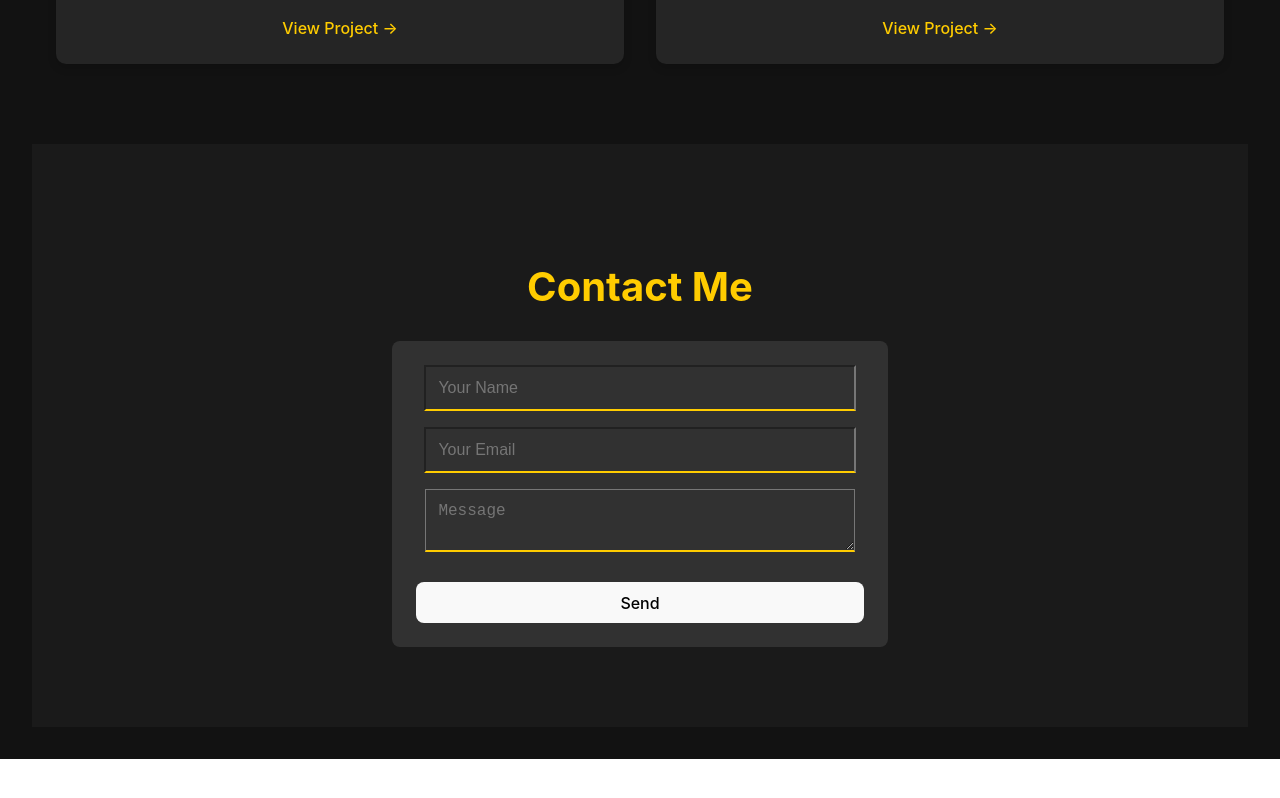
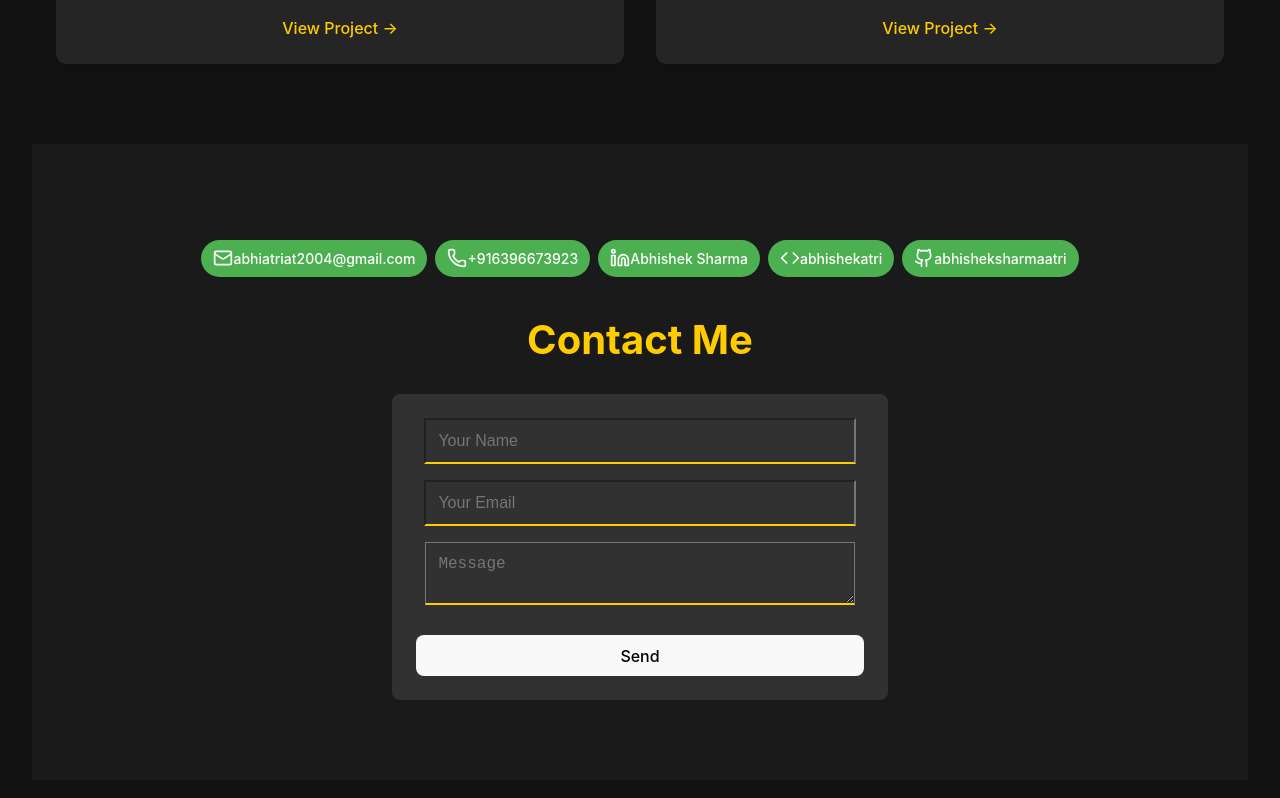
Before and after one commit to Abhisheksharmaatri/Portfolio, a React (Vite) app: page / in a window 1280 px wide. Shown: the part 1700-2498 px from the top of the page. Before the commit the page ends 2459 px from the top, so only its background shows below. Built offline with nearby package versions, Linux system fonts and the light colour scheme.

Commit message:
added contact details

```diff
--- a/src/App.css
+++ b/src/App.css
@@ -260,6 +260,43 @@
   margin-top: 1.5rem;
 }
 
+.contact-list {
+  display: flex;
+  flex-wrap: wrap;
+  justify-content: center;
+  align-items: center;
+  /* Allows items to wrap when space is filled */
+  gap: 8px;
+  /* Adds spacing between items */
+  padding: 0;
+  list-style: none;
+}
+
+.contact-list-item {
+  background-color: #4caf50;
+  /* Blue background */
+  color: white;
+  /* White text */
+  padding: 8px 12px;
+  /* Padding for button-like appearance */
+  border-radius: 20px;
+  /* Rounded corners */
+  font-size: 14px;
+  font-weight: bold;
+  text-align: center;
+  white-space: nowrap;
+  /* Prevents text from breaking */
+  cursor: default;
+  transition: 0.3s;
+}
+
+.contact-list-item a {
+  color: white;
+  display: flex;
+  justify-content: space-between;
+  align-items: center;
+}
+
 /* Footer */
 .footer {
   text-align: center;
--- a/src/components/Contact.jsx
+++ b/src/components/Contact.jsx
@@ -1,6 +1,40 @@
 import { useForm } from 'react-hook-form'
 import emailjs from '@emailjs/browser'
 import '../App.css' // Importing the external CSS file
+import { Mail, Phone, Linkedin, Github, Code } from 'lucide-react' // Icons
+
+const contactDetails = [
+  {
+    name: 'Email',
+    value: 'abhiatriat2004@gmail.com',
+    url: 'mailto:abhiatriat2004@gmail.com',
+    icon: <Mail size={20} />
+  },
+  {
+    name: 'Contact',
+    value: '+916396673923',
+    url: 'tel:+916396673923',
+    icon: <Phone size={20} />
+  },
+  {
+    name: 'LinkedIn',
+    value: 'Abhishek Sharma',
+    url: 'https://www.linkedin.com/in/abhishek-sharma-25a17a229/',
+    icon: <Linkedin size={20} />
+  },
+  {
+    name: 'LeetCode',
+    value: 'abhishekatri',
+    url: 'https://leetcode.com/abhishekatri/',
+    icon: <Code size={20} />
+  },
+  {
+    name: 'GitHub',
+    value: 'abhisheksharmaatri',
+    url: 'https://github.com/Abhisheksharmaatri',
+    icon: <Github size={20} />
+  }
+]
 
 const Contact = () => {
   const { register, handleSubmit } = useForm()
@@ -14,6 +48,24 @@ const Contact = () => {
 
   return (
     <section className='contact-section' id='contact'>
+      <div className='contact-container'>
+        <ul className='contact-list'>
+          {contactDetails.map((contact, index) => (
+            <li className='contact-list-item'>
+              <a
+                key={index}
+                href={contact.url}
+                target='_blank'
+                rel='noopener noreferrer'
+                className='contact-card'
+              >
+                {contact.icon}
+                <span>{contact.value}</span>
+              </a>
+            </li>
+          ))}
+        </ul>
+      </div>
       <h2 className='contact-heading'>Contact Me</h2>
       <form onSubmit={handleSubmit(onSubmit)} className='contact-form'>
         <input
```
